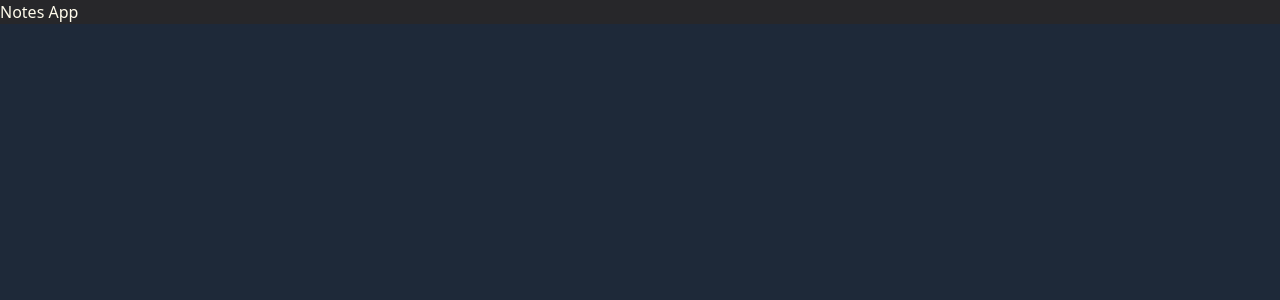
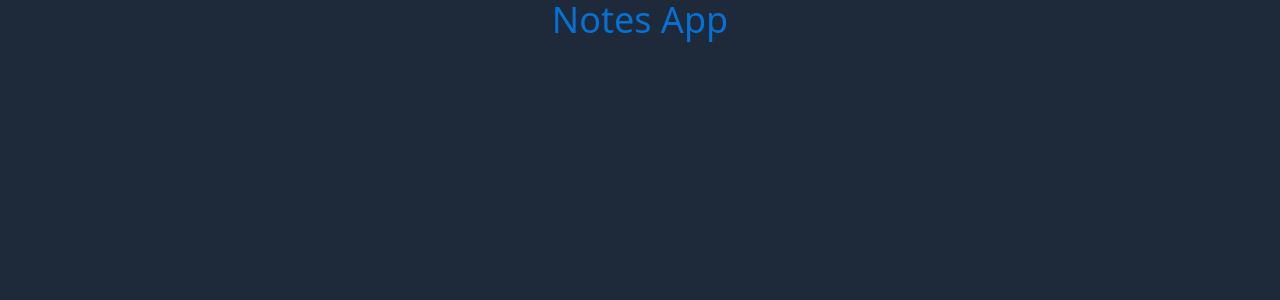
Before and after one commit to haseebjaved4212/Notes-App, a React (Vite) app: page / in a window 1280 px wide. Shown: the top 300 px of the page. Built offline with nearby package versions, Linux system fonts and the light colour scheme.

Commit message:
Add Some Content

```diff
--- a/src/App.jsx
+++ b/src/App.jsx
@@ -2,8 +2,8 @@ import React from 'react'
 
 const App = () => {
   return (
-    <div className='bg-zinc-800 text-amber-50 h-full w-full'>
-      <h1>Notes App </h1>
+    <div className="App flex  justify-center  items-center ">
+      <h1 className='text-4xl'>Notes App </h1>
     </div>
   )
 }
--- a/src/index.css
+++ b/src/index.css
@@ -2,4 +2,5 @@
 
 body {
   @apply bg-gray-800;
+  color: rgb(6, 112, 212)
 }
```
